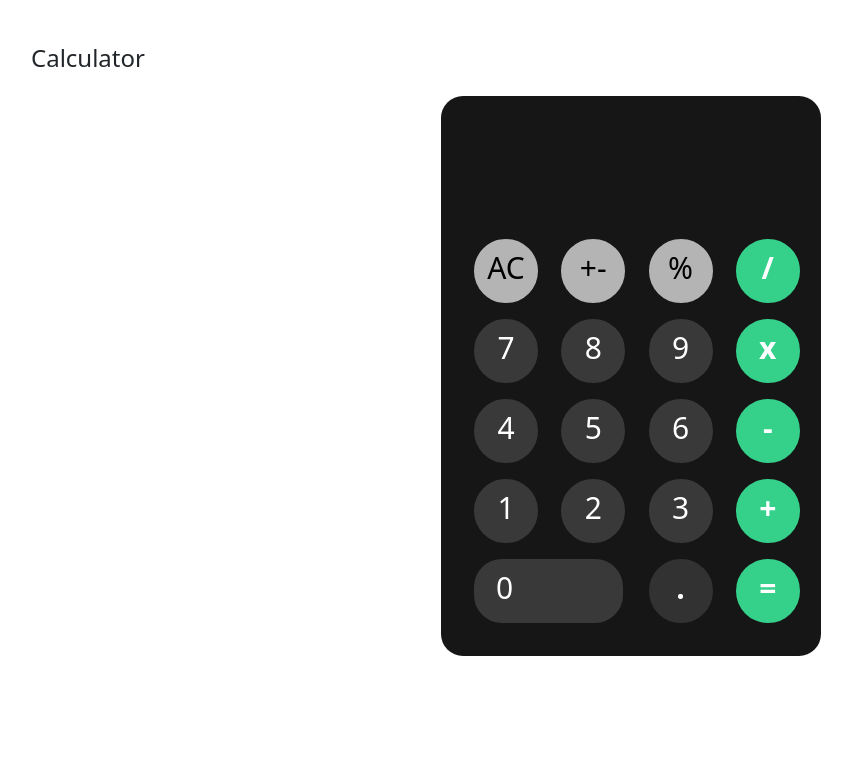
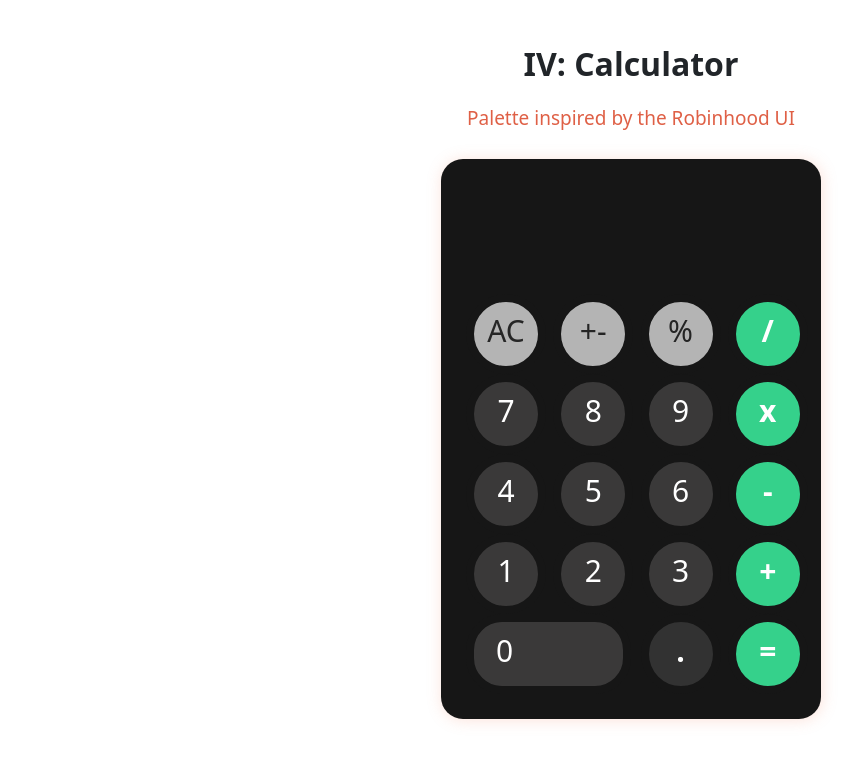
Before and after one commit to prof-tejera/homework-4-agt25, a React (Create React App) app: page / in a window 1280 px wide. Shown: the top 762 px of the page, without its empty margins (9-865 px from the left). Built offline with nearby package versions, Linux system fonts and the light colour scheme.

Commit message:
handles decimal numbers

```diff
--- a/src/App.js
+++ b/src/App.js
@@ -1,10 +1,31 @@
 import './App.css';
 import Calculator from 'components/Calculator';
+import styled from 'styled-components';
+
+const Header = styled.p`
+  text-align: center;
+  font-weight: 700;
+  font-size: 32px;
+
+`;
+
+const SubHeader = styled.p`
+  text-align: center;
+  font-size: 19px;
+  color: #DF6046;
+  padding-bottom: 10px;
+
+
+`;
 
 function App() {
+
+
+
   return (
     <div className="App">
-      <header>Calculator</header>
+      <Header>IV: Calculator</Header>
+        <SubHeader>Palette inspired by the Robinhood UI </SubHeader>
       <Calculator />
     </div>
   );
--- a/src/components/Calculator.js
+++ b/src/components/Calculator.js
@@ -3,8 +3,6 @@ import { Component } from "react";
 import Number from "./Number";
 import Operator from "./Operator";
 import Screen from "./Screen";
-
-import styled from 'styled-components';
 import { Container, Row, Col } from 'react-bootstrap';
 
 const Styles = {
@@ -14,7 +12,9 @@ const Styles = {
     borderRadius: '22px',
     backgroundColor: '#161616',
     paddingLeft: '25px',
-    paddingRight: '30px'
+    paddingRight: '30px',
+    WebkitBoxShadow: '1px 1px 15px 0px rgba(245,138,108,0.25)',
+    boxShadow: '1px 1px 15px 0px rgba(245,138,108,0.25)',
 
   },
 }
@@ -23,21 +23,25 @@ class Calculator extends Component {
   state = {
     first: null,
     operator: null,
-    second: null,
+    second: 0,
+    current: 0,
   };
 
   handleNumberClick = (number) => {
     if (!this.state.operator) {
       this.setState({ first: `${this.state.first || ""}${number}` });
+      this.setState({current: 0 })
     } else {
       this.setState({ second: `${this.state.second || ""}${number}` });
+      this.setState({current: 1 })
     }
   };
 
   handleOperatorClick = (operator) => {
+
     if (operator === "=") {
-      const first = parseInt(this.state.first);
-      const second = parseInt(this.state.second);
+      const first = parseFloat(this.state.first);
+      const second = parseFloat(this.state.second);
 
       if (this.state.operator === "+") {
         this.setState({ operator: null, first: first + second, second: null });
@@ -50,6 +54,13 @@ class Calculator extends Component {
       }
     } else if (operator === "AC") {
       this.setState({ first: null, second: null, operator: null });
+    } else if (operator === ".") {
+      this.setState({
+                      first: this.state.current === 0 ? this.state.first + "." : this.state.first,
+                      second: this.state.current === 1 ? this.state.second + "." : this.state.second,
+                      operator: this.state.operator,
+    });
+
     } else {
       this.setState({ operator });
     }
@@ -72,17 +83,17 @@ class Calculator extends Component {
           <Row>
               <Col xs={3}>
                 <Operator value="AC" onClick={this.handleOperatorClick}
-                          background="#B4B4B4" color="black"
+                          background="#B4B4B4" color="#262626"
                           weight="400"/>
               </Col>
               <Col xs={3}>
                 <Operator value="+-" onClick={this.handleOperatorClick}
-                          background="#B4B4B4" color="black"
+                          background="#B4B4B4" color="#242424"
                           weight="400"/>
               </Col>
               <Col xs={3}>
                 <Operator value="%" onClick={this.handleOperatorClick}
-                          background="#B4B4B4" color="black"
+                          background="#B4B4B4" color="#242424"
                           weight="400"/>
               </Col>
               <Col xs={3}>
--- a/src/components/Screen.js
+++ b/src/components/Screen.js
@@ -1,4 +1,5 @@
 import { Component } from 'react';
+import PropTypes from 'prop-types';
 import styled from 'styled-components';
 
 const Container = styled.div`
@@ -7,10 +8,11 @@ const Container = styled.div`
   margin-bottom: 10px;
   line-height: 130px;
   font-size: 72px;
-  color: #E1613F;
+  color: #f58a6c;
   font-weight: 100;
   padding-right: 20px;
   padding-top: 10px;
+  font-weight: 200;
 
 `;
 
@@ -20,4 +22,13 @@ class Screen extends Component {
   }
 }
 
+Screen.propTypes = {
+  value: PropTypes.oneOfType([
+    PropTypes.string,
+    PropTypes.number
+  ]),
+
+}
+
+
 export default Screen;
--- a/src/index.css
+++ b/src/index.css
@@ -14,5 +14,6 @@ code {
 
 .hey {
   background-color: #4eca92;
-  background-color: #35d18b;
+  background-color: #f37654;
+
 }
```
Also changed, not shown: src/components/Number.js (+11 -0 lines), src/components/Operator.js (+10 -0 lines).
